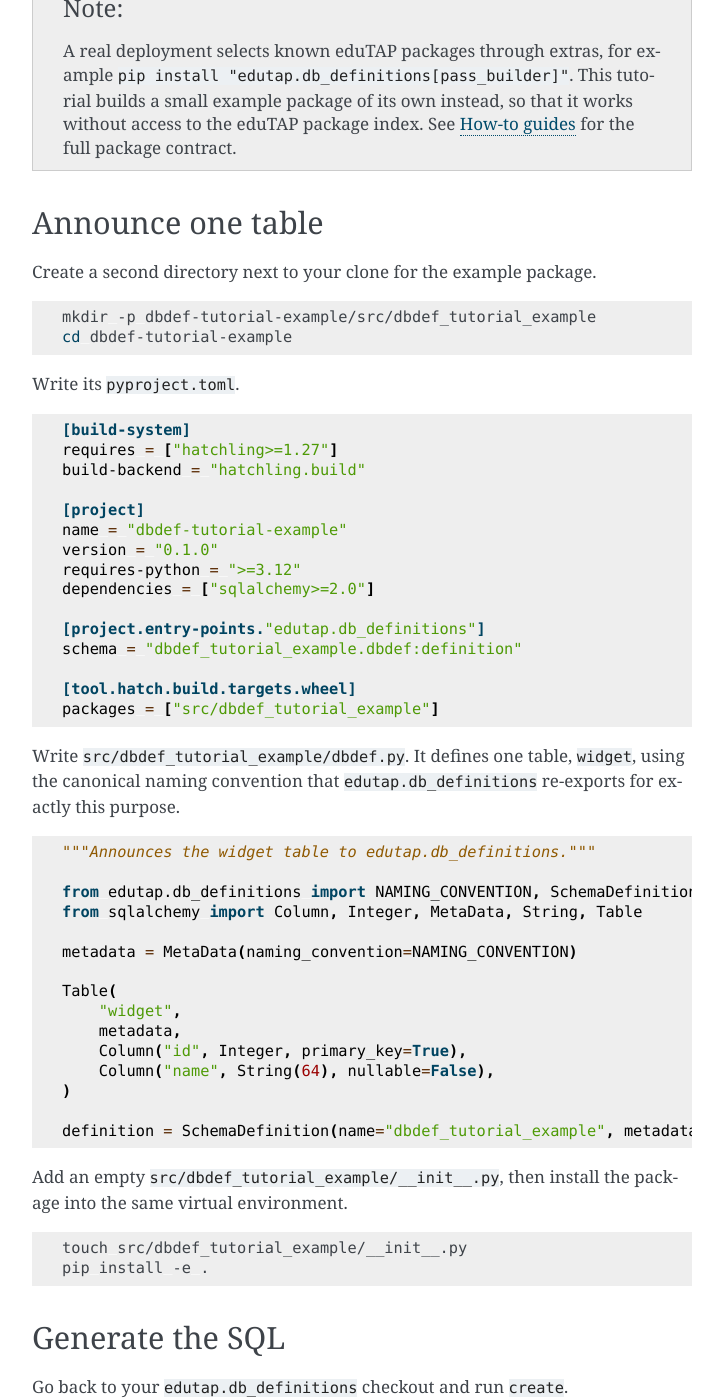
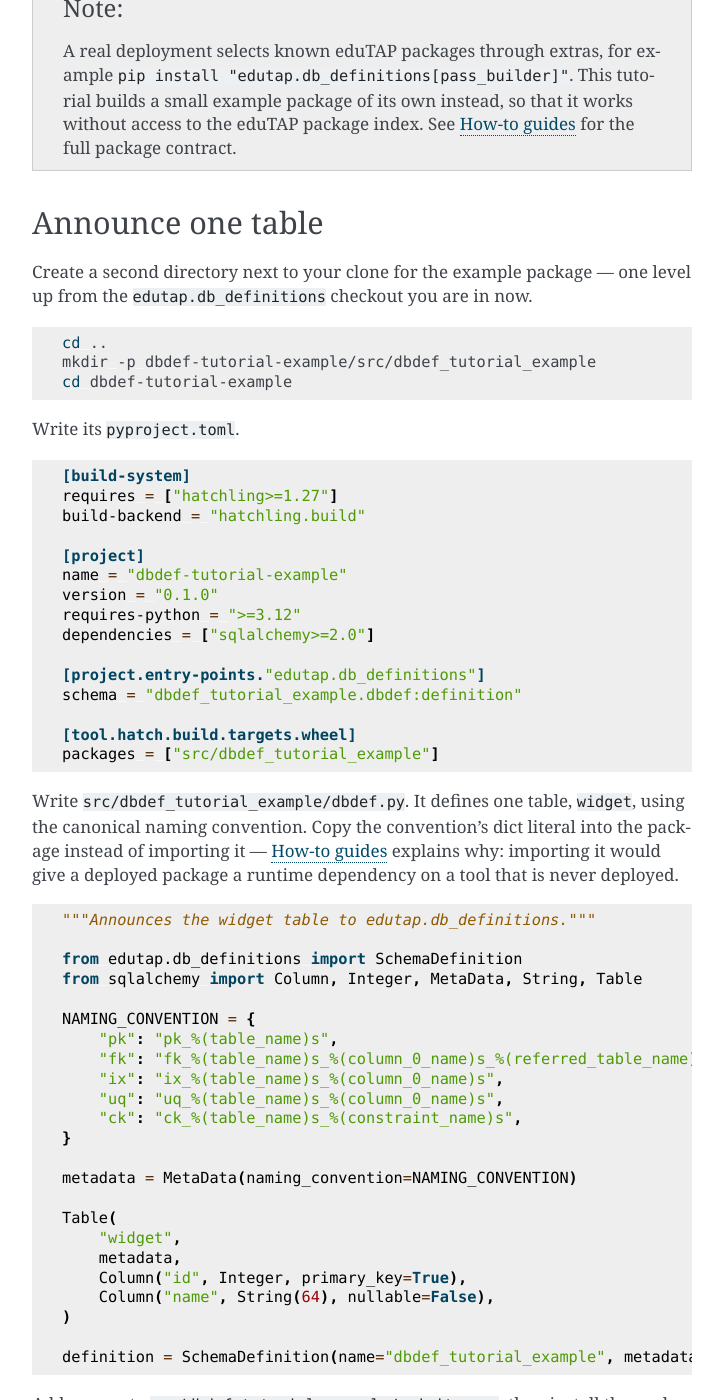
Before and after one commit to edutap-collective/edutap.db_definitions, a Sphinx documentation site: the page built from docs/tutorial.md, in a window 1280 px wide and 1400 px high, scrolled down 695 px. Shown: the whole window, without its empty margins (388-1111 px from the left). Built offline with Sphinx 7.4.7, drawn with Linux system fonts in a browser that asks for light colours.

Commit message:
docs: fix a nonexistent flag and a broken walkthrough in the docs review
how-to.md still offered --dsn as a way to point edutap-dbdef at a database,
even though the CLI never had that flag and reference.md already said so.
Removed the mention and reworded reference.md's own denial so it does not
contain a --dsn token either.

tutorial.md's directory sequence never left the clone before creating the
sibling example package, so the later `cd ../edutap.db_definitions` resolved
to a nonexistent path. Added the missing `cd ..` and walked the corrected
sequence end to end against a real PostgreSQL container to confirm it works.

The tutorial's example package also imported NAMING_CONVENTION from
edutap.db_definitions, contradicting how-to.md's explicit instruction to
copy it instead - importing gives a deployed package a runtime dependency on
a tool that is never deployed. The tutorial now copies the dict literal, so
tutorial code lifted verbatim does not carry the pattern that must not reach
a real package.

Widened tests/test_docs.py's flag-vs-CLI check to also scan how-to.md and
reference.md, not only the README - this is exactly the check that would
have caught the --dsn mistake. Scoped away from tutorial.md and
explanation.md, which legitimately quote other tools' flags (docker run
--name, Alembic's own --autogenerate) and would otherwise produce false
positives.

````diff
--- a/docs/tutorial.md
+++ b/docs/tutorial.md
@@ -34,9 +34,11 @@ See {doc}`how-to` for the full package contract.
 
 ## Announce one table
 
-Create a second directory next to your clone for the example package.
+Create a second directory next to your clone for the example package — one
+level up from the `edutap.db_definitions` checkout you are in now.
 
 ```shell
+cd ..
 mkdir -p dbdef-tutorial-example/src/dbdef_tutorial_example
 cd dbdef-tutorial-example
 ```
@@ -62,14 +64,24 @@ packages = ["src/dbdef_tutorial_example"]
 ```
 
 Write `src/dbdef_tutorial_example/dbdef.py`.
-It defines one table, `widget`, using the canonical naming convention that
-`edutap.db_definitions` re-exports for exactly this purpose.
+It defines one table, `widget`, using the canonical naming convention.
+Copy the convention's dict literal into the package instead of importing it
+— {doc}`how-to` explains why: importing it would give a deployed package a
+runtime dependency on a tool that is never deployed.
 
 ```python
 """Announces the widget table to edutap.db_definitions."""
 
-from edutap.db_definitions import NAMING_CONVENTION, SchemaDefinition
+from edutap.db_definitions import SchemaDefinition
 from sqlalchemy import Column, Integer, MetaData, String, Table
+
+NAMING_CONVENTION = {
+    "pk": "pk_%(table_name)s",
+    "fk": "fk_%(table_name)s_%(column_0_name)s_%(referred_table_name)s",
+    "ix": "ix_%(table_name)s_%(column_0_name)s",
+    "uq": "uq_%(table_name)s_%(column_0_name)s",
+    "ck": "ck_%(table_name)s_%(constraint_name)s",
+}
 
 metadata = MetaData(naming_convention=NAMING_CONVENTION)
 
````
Also changed, not shown: docs/how-to.md (+2 -2 lines), docs/reference.md (+2 -2 lines), 1 other file.
